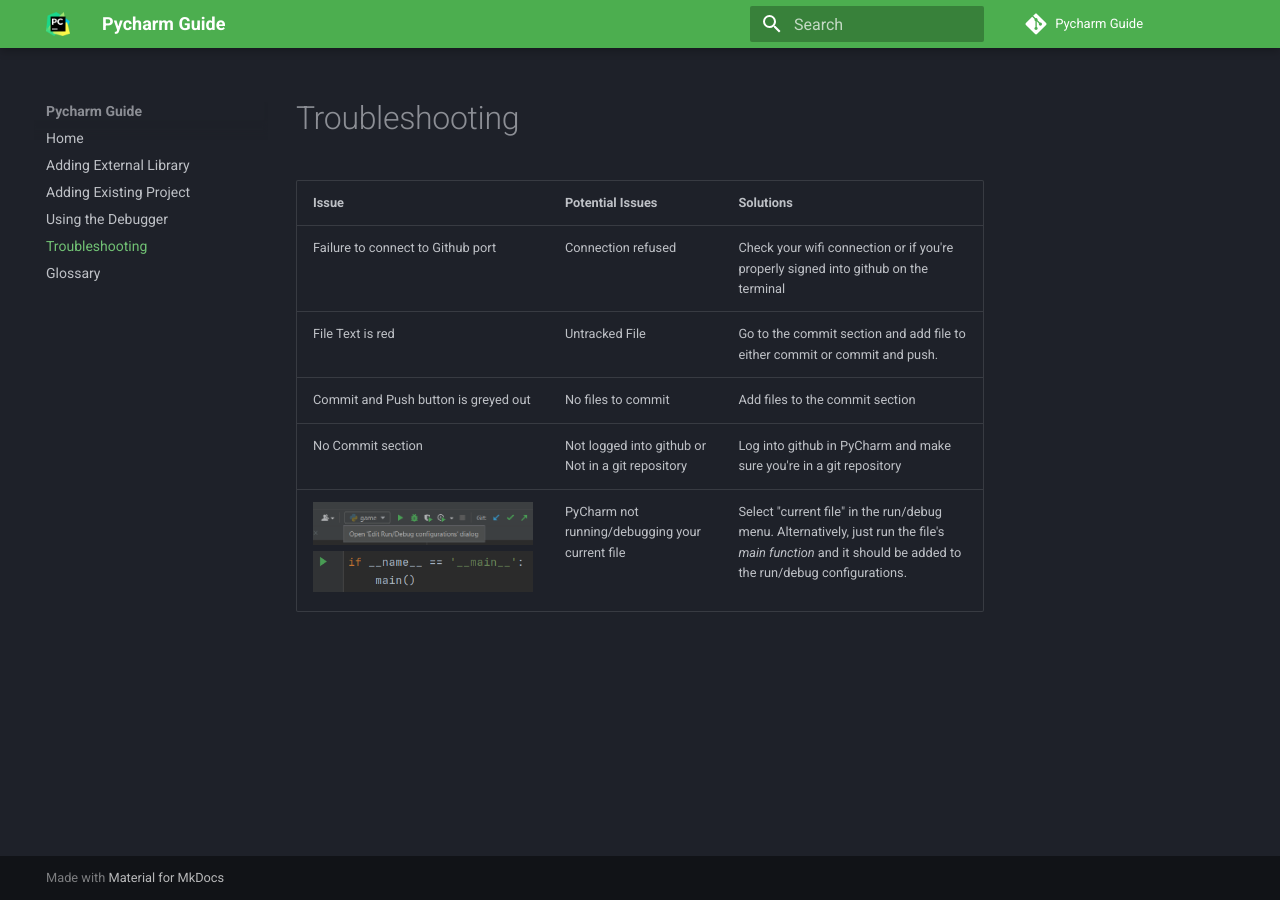
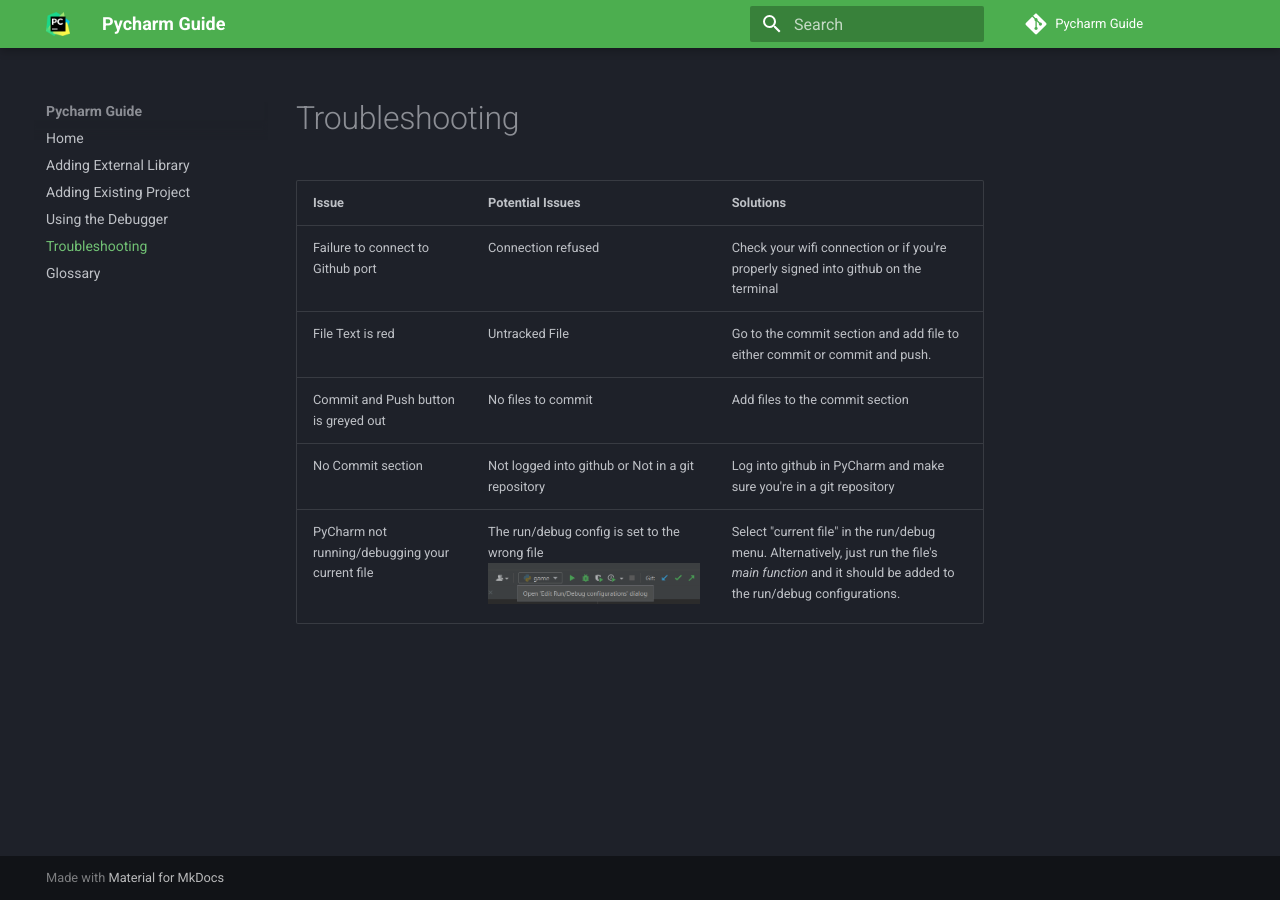
Before and after one commit to WilsonSue/CommUserGuide, an MkDocs documentation site: the page built from docs/Troubleshooting.md, in a window 1280 px wide. Built offline with MkDocs 1.6.1 and Material for MkDocs 9.7.7, drawn with Linux system fonts in a browser that asks for light colours; comment, search, counter and statistics services are not loaded.

Commit message:
Update Troubleshooting.md

```diff
--- a/docs/Troubleshooting.md
+++ b/docs/Troubleshooting.md
@@ -6,4 +6,4 @@
 | File Text is red| Untracked File|Go to the commit section and add file to either commit or commit and push.|
 | Commit and Push button is greyed out| No files to commit|Add files to the commit section|
 | No Commit section | Not logged into github or Not in a git repository|Log into github in PyCharm and make sure you're in a git repository|
-| ![run/debug config](Screenshot_16.png) ![main function](Screenshot_17.png)   | PyCharm not running/debugging your current file        | Select "current file" in the run/debug menu.  Alternatively, just run the file's _main function_ and it should be added to the run/debug configurations.      |
+| PyCharm not running/debugging your current file   | The run/debug config is set to the wrong file ![run/debug config](Screenshot_16.png)  | Select "current file" in the run/debug menu.  Alternatively, just run the file's _main function_ and it should be added to the run/debug configurations.      |
```
